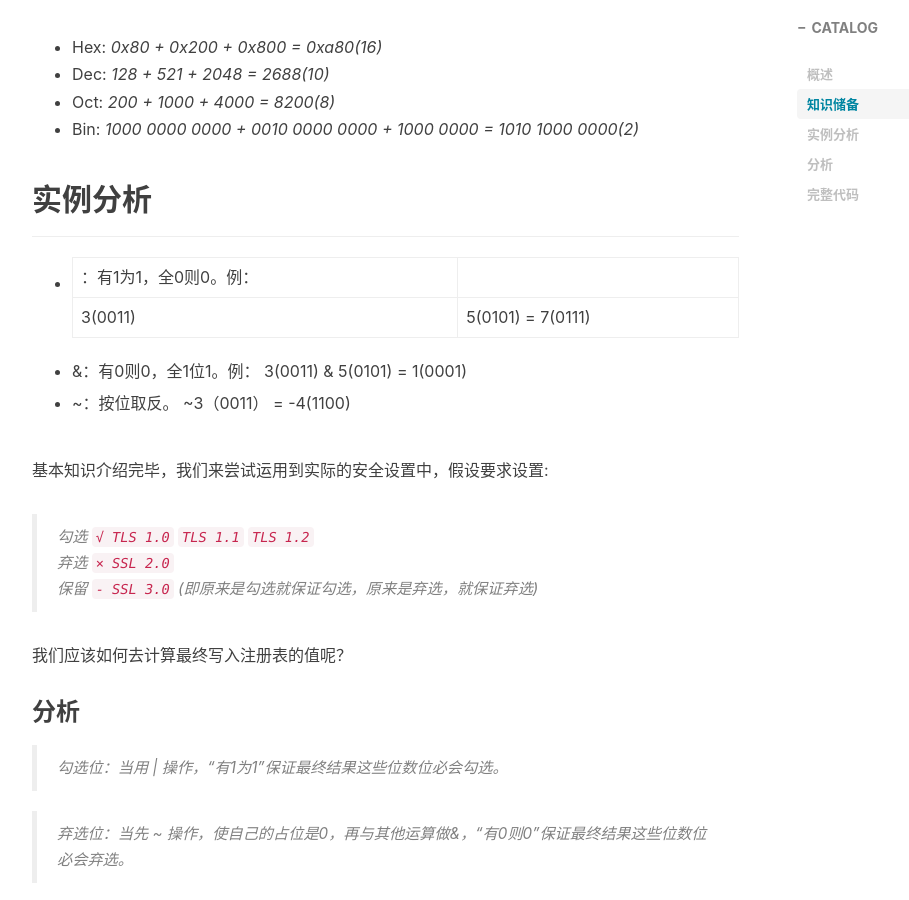
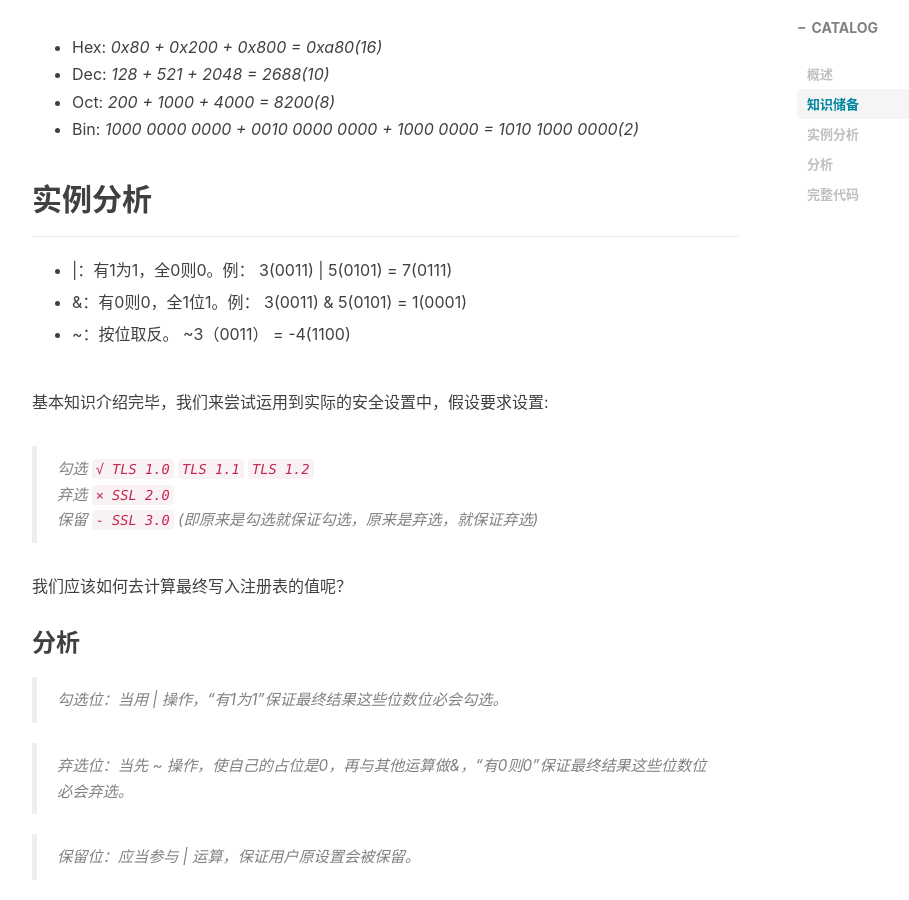
Before and after one commit to sherlockirene/bac.sherlockirene.github.io.bac, a Jekyll site: the page built from _posts/2018-01-11-如何利用或与非运算灵活设置TLS_SSL_for_windows.md, in a window 1280 px wide and 900 px high, scrolled down 1576 px. Shown: the whole window, without its empty margins (233-1142 px from the left). Built offline with Jekyll 4.4.1, drawn with Linux system fonts in a browser that asks for light colours; nearby versions of some CDN libraries; comment, search, counter and statistics services are not loaded.

```diff
--- a/_posts/2018-01-11-如何利用或与非运算灵活设置TLS_SSL_for_windows.md
+++ b/_posts/2018-01-11-如何利用或与非运算灵活设置TLS_SSL_for_windows.md
@@ -48,7 +48,7 @@ tags:
 
 ## 实例分析
 ***
-* |：有1为1，全0则0。例：
+* \|：有1为1，全0则0。例：
 	3(0011) | 5(0101) = 7(0111)
 
 * &：有0则0，全1位1。例：
```
